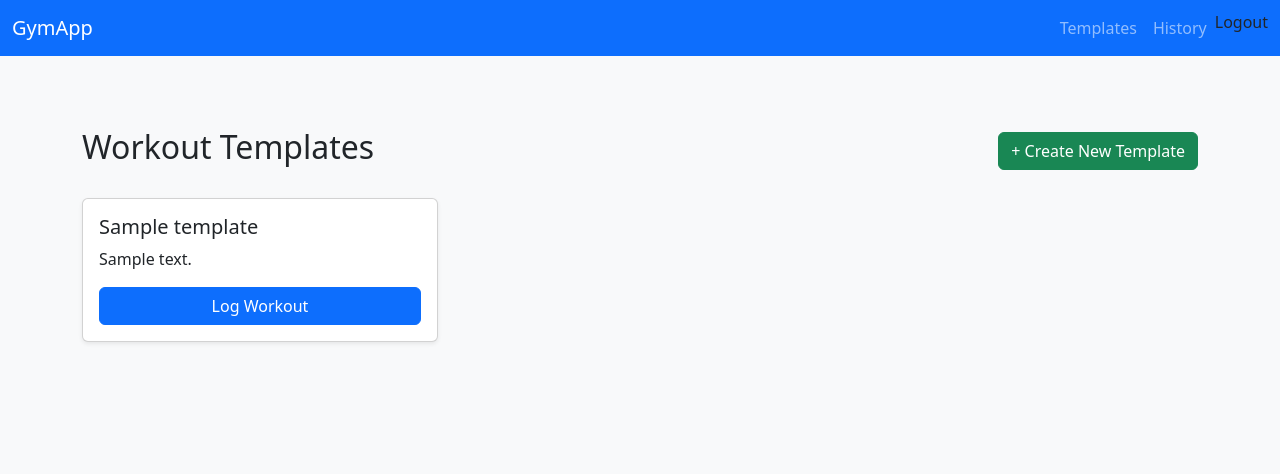
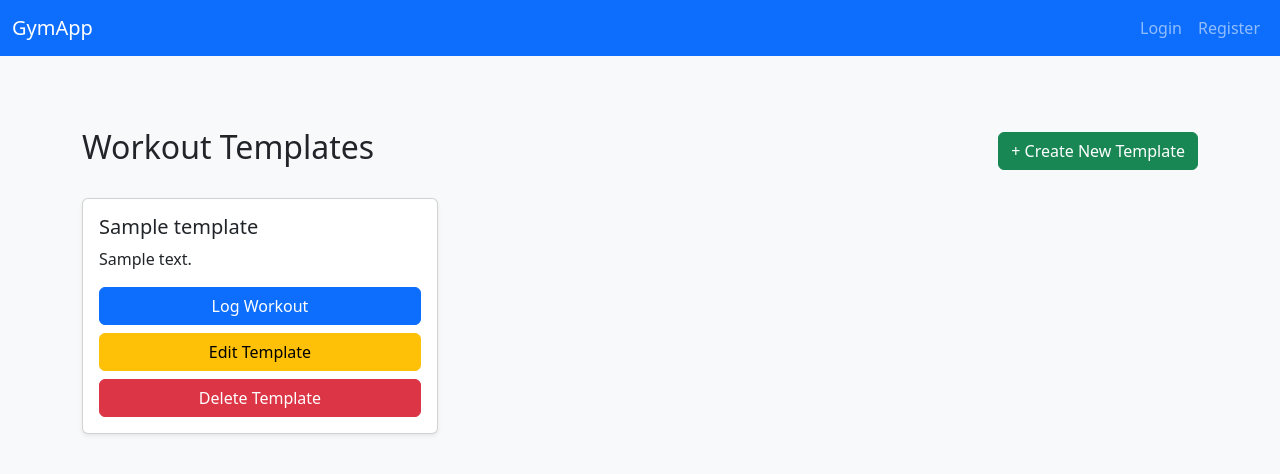
Before and after one commit to CNeiheisel/gymApp, a Django app: template workouts/templates/workouts/templates.html in a window 1280 px wide. Shown: the top 474 px of the page. Run offline with Django 5.2, Linux system fonts and the light colour scheme; the template is opened without the code that fills it: most values are stand-ins (such as "Sample title", 1, 10 or a date in 2020).

Commit message:
Update templates.html

```diff
--- a/workouts/templates/workouts/templates.html
+++ b/workouts/templates/workouts/templates.html
@@ -7,22 +7,31 @@
 </head>
 <body class="bg-light">
 
+<!-- Navbar -->
 <nav class="navbar navbar-expand-lg navbar-dark bg-primary mb-4">
     <div class="container-fluid">
-        <a class="navbar-brand" href="/">GymApp</a>
+        <a class="navbar-brand" href="{% url 'home' %}">GymApp</a>
         <div class="collapse navbar-collapse">
             <ul class="navbar-nav ms-auto">
+                {% if user.is_authenticated %}
                     <li class="nav-item"><a class="nav-link" href="{% url 'templates' %}">Templates</a></li>
                     <li class="nav-item"><a class="nav-link" href="{% url 'history' %}">History</a></li>
+                    <li class="nav-item">
                         <form action="{% url 'logout' %}" method="post" style="display:inline;">
                             {% csrf_token %}
                             <button type="submit" class="nav-link btn btn-link" style="display:inline; padding:0; color:inherit; text-decoration:none;">Logout</button>
                         </form>
+                    </li>
+                {% else %}
+                    <li class="nav-item"><a class="nav-link" href="{% url 'login' %}">Login</a></li>
+                    <li class="nav-item"><a class="nav-link" href="{% url 'register' %}">Register</a></li>
+                {% endif %}
             </ul>
         </div>
     </div>
 </nav>
 
+<!-- Main content -->
 <div class="container py-5">
     <div class="d-flex justify-content-between align-items-center mb-4">
         <h2>Workout Templates</h2>
@@ -36,12 +45,17 @@
                     <div class="card-body">
                         <h5 class="card-title">{{ template.name }}</h5>
                         <p class="card-text">{{ template.description }}</p>
-                        <a href="{% url 'log_workout' template.id %}" class="btn btn-primary w-100">Log Workout</a>
+                        <a href="{% url 'log_workout' template.id %}" class="btn btn-primary w-100 mb-2">Log Workout</a>
+                        <a href="{% url 'edit_template' template.id %}" class="btn btn-warning w-100 mb-2">Edit Template</a>
+                        <form method="post" action="{% url 'delete_template' template.id %}">
+                            {% csrf_token %}
+                            <button type="submit" class="btn btn-danger w-100">Delete Template</button>
+                        </form>
                     </div>
                 </div>
             </div>
         {% empty %}
-            <p>No templates available yet.</p>
+            <p>No templates available yet. <a href="{% url 'create_template' %}">Create one now</a>.</p>
         {% endfor %}
     </div>
 </div>
```
Lines whose indentation alone changed are shown as unchanged.
